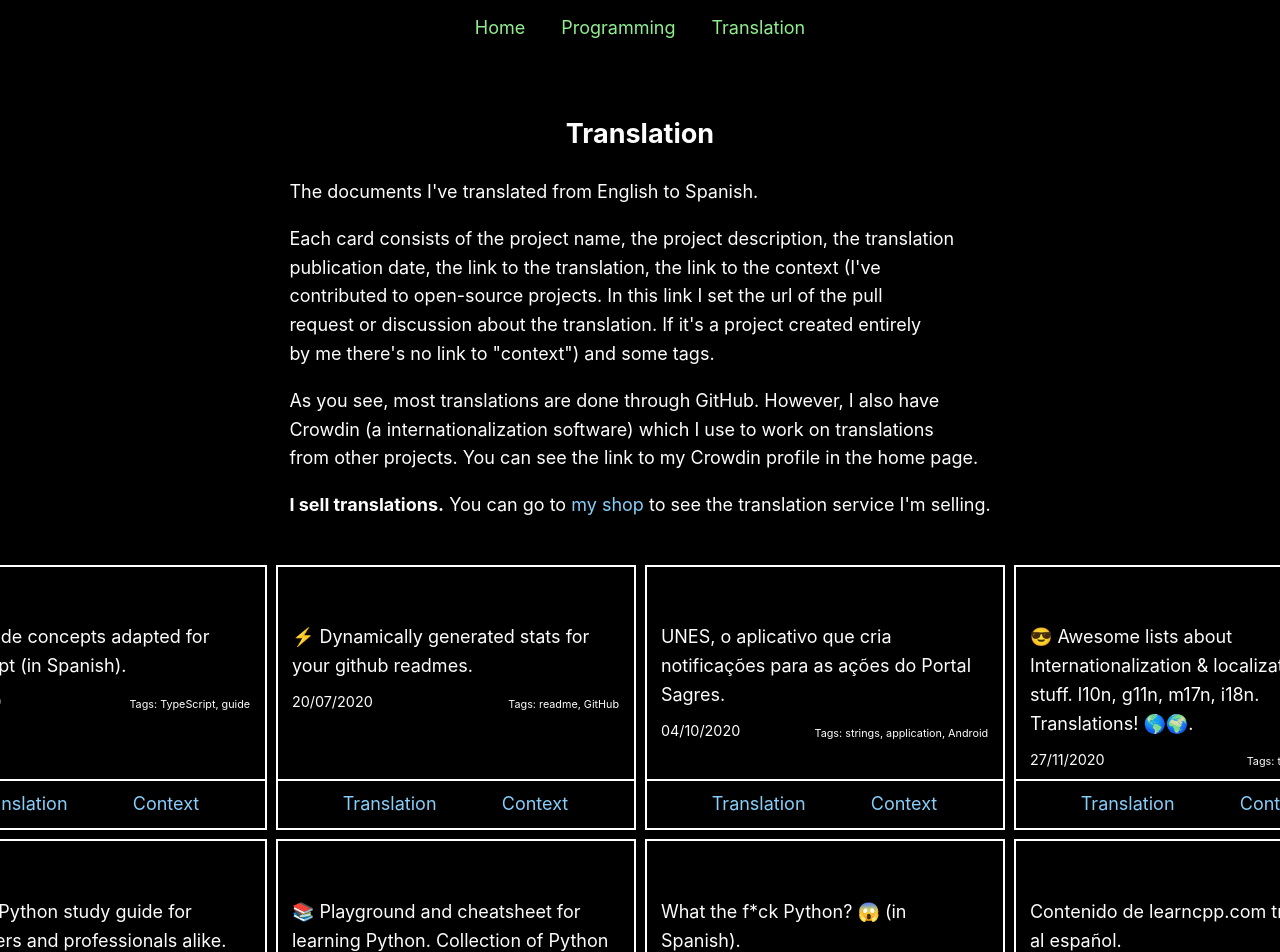
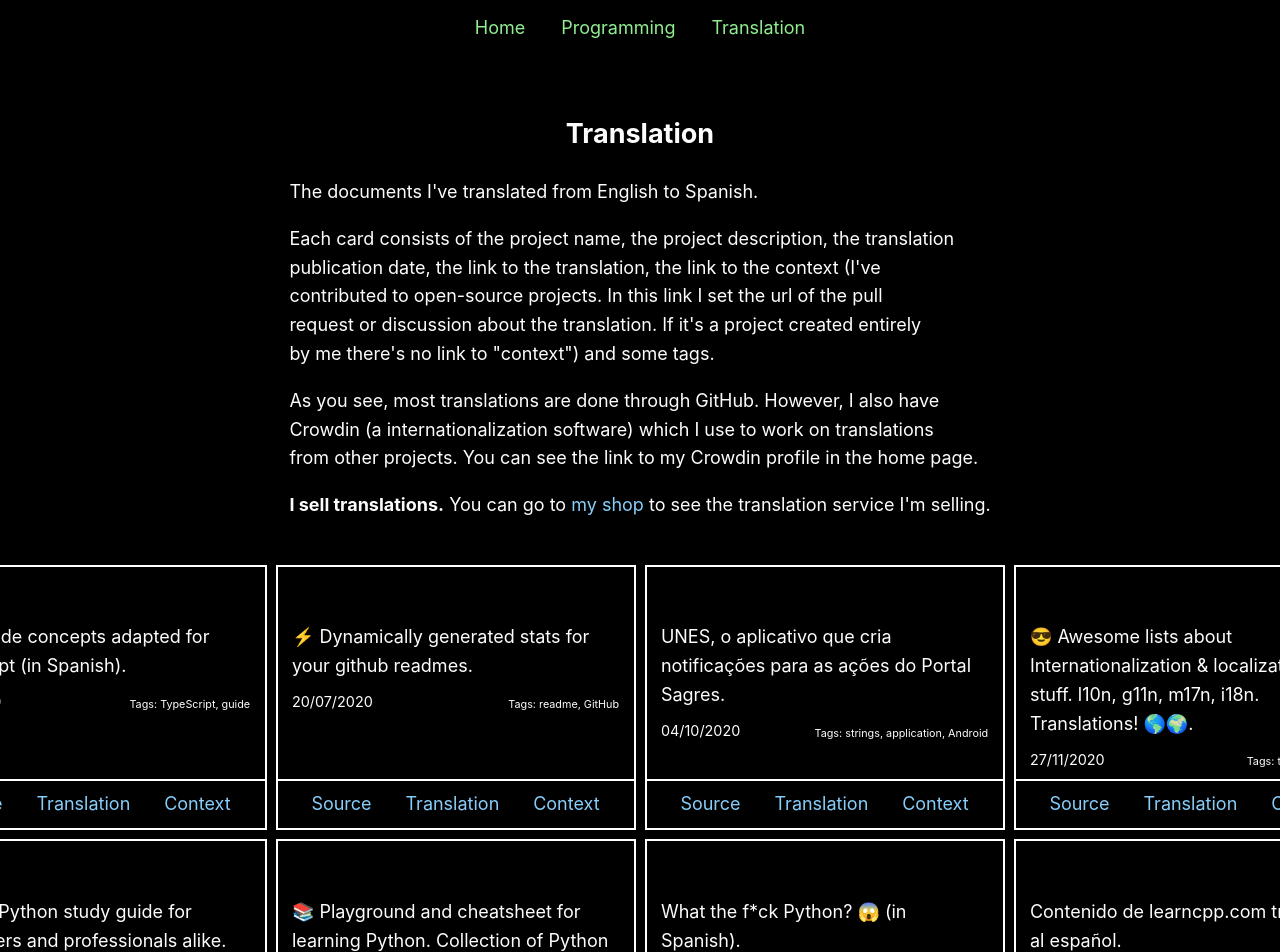
Before and after one commit to JoseDeFreitas/JoseDeFreitas-website, a Next.js app: page /portfolio/translation in a window 1280 px wide. Shown: the top 952 px of the page. Built offline with nearby package versions, Linux system fonts and the light colour scheme.

Commit message:
Add data fetch for new field

```diff
--- a/pages/portfolio/translation.js
+++ b/pages/portfolio/translation.js
@@ -52,7 +52,8 @@ export default function Translation({ projectsList }) {
                                 <div className="card-bottom">
                                     <hr/>
                                     <div className="card-links">
-                                        <a href={project.link}>Translation</a>
+                                        <a href={project.source}>Source</a>
+                                        <a href={project.translation}>Translation</a>
                                         {project.pr ? <a href={project.pr}>Context</a> : <p>Context</p>}
                                     </div>
                                 </div>
```
